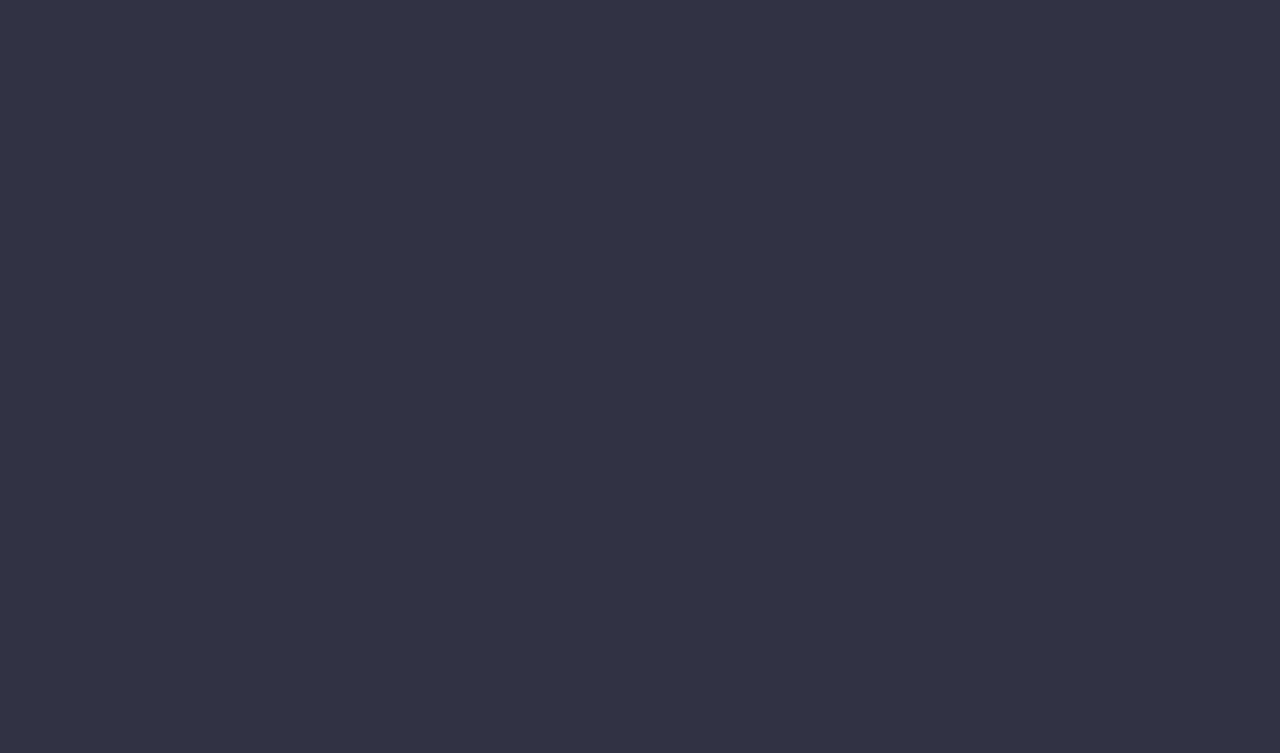
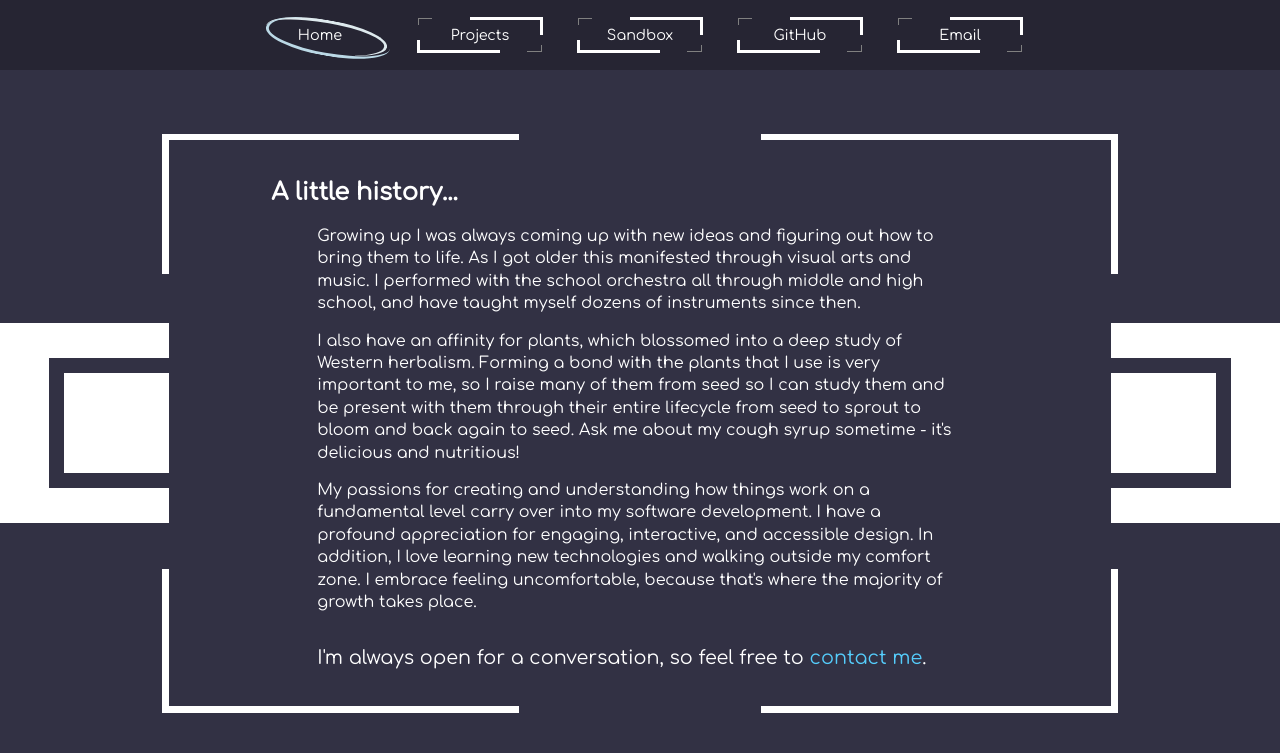
Before and after one commit to awrennuit/full-stack-software-developer-portfolio, a React (Create React App) app: page /home in a window 1280 px wide. Shown: the top 753 px of the page. Built offline with nearby package versions, Linux system fonts and the light colour scheme.

Commit message:
changed language and route for home page

```diff
--- a/src/components/App/App.js
+++ b/src/components/App/App.js
@@ -15,7 +15,7 @@
   return (
     <Router>
       <Route exact path='/' component={Landing} />
-      <Route exact path='/main' component={Home} />
+      <Route exact path='/home' component={Home} />
       <Route exact path='/abstract-art' component={Abstract} />
       <Route exact path='/css-sandbox' component={CssSandbox} />
       <Route exact path='/password-generator' component={PasswordGenerator} />
--- a/src/components/Header/Header.js
+++ b/src/components/Header/Header.js
@@ -52,8 +52,8 @@
       </div> */}
       <div>
         <button
-          className={location === '/main' ? 'header-btn-here' : 'header-btn'}
-          onClick={location !== '/main' ? ()=>(history.push('/main')) : ''}>
+          className={location === '/home' ? 'header-btn-here' : 'header-btn'}
+          onClick={location !== '/home' ? ()=>(history.push('/home')) : ''}>
           <span className="header-btn-corner-one"></span>
           <span className="header-btn-corner-two"></span>
           Home
```
